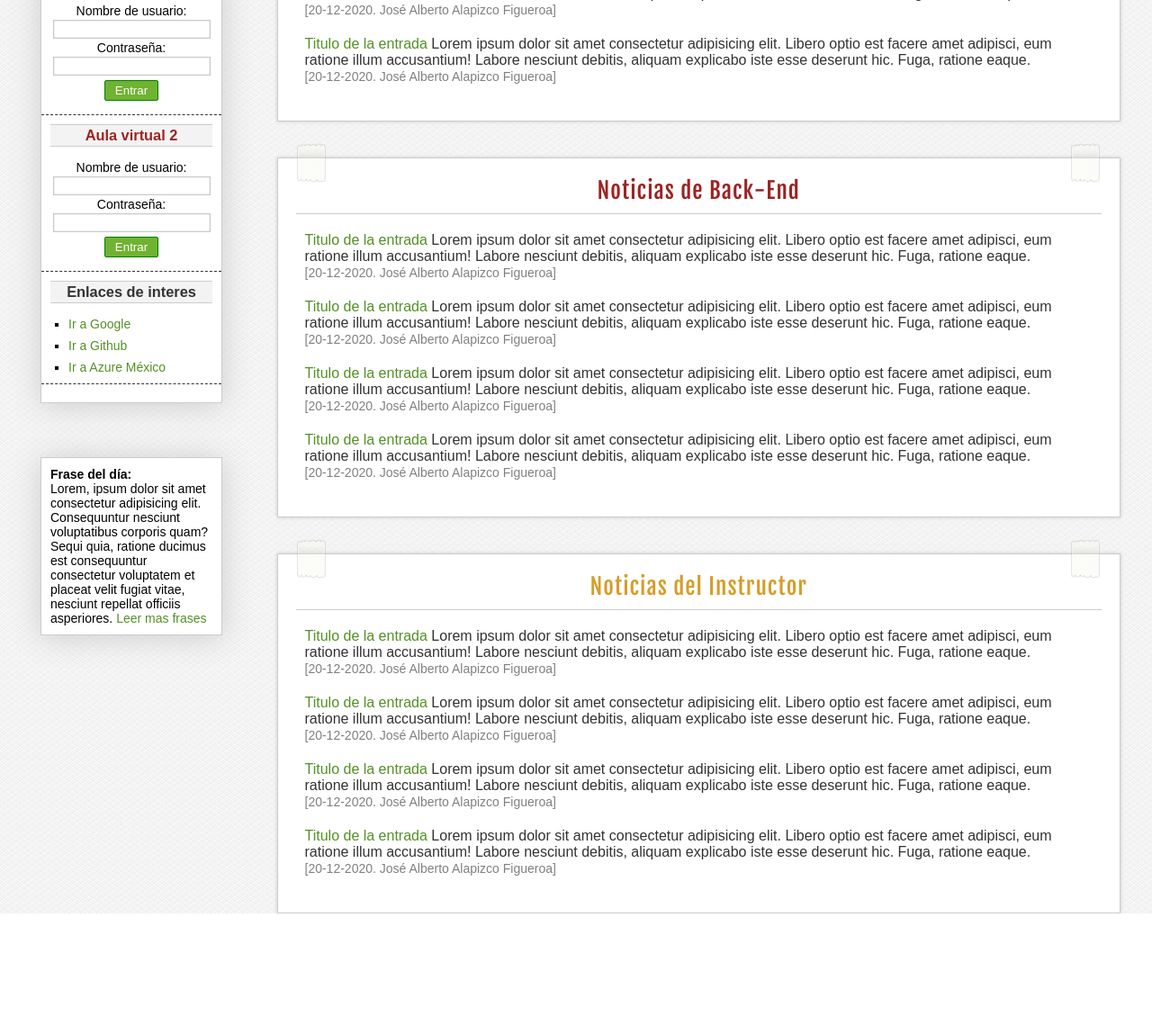
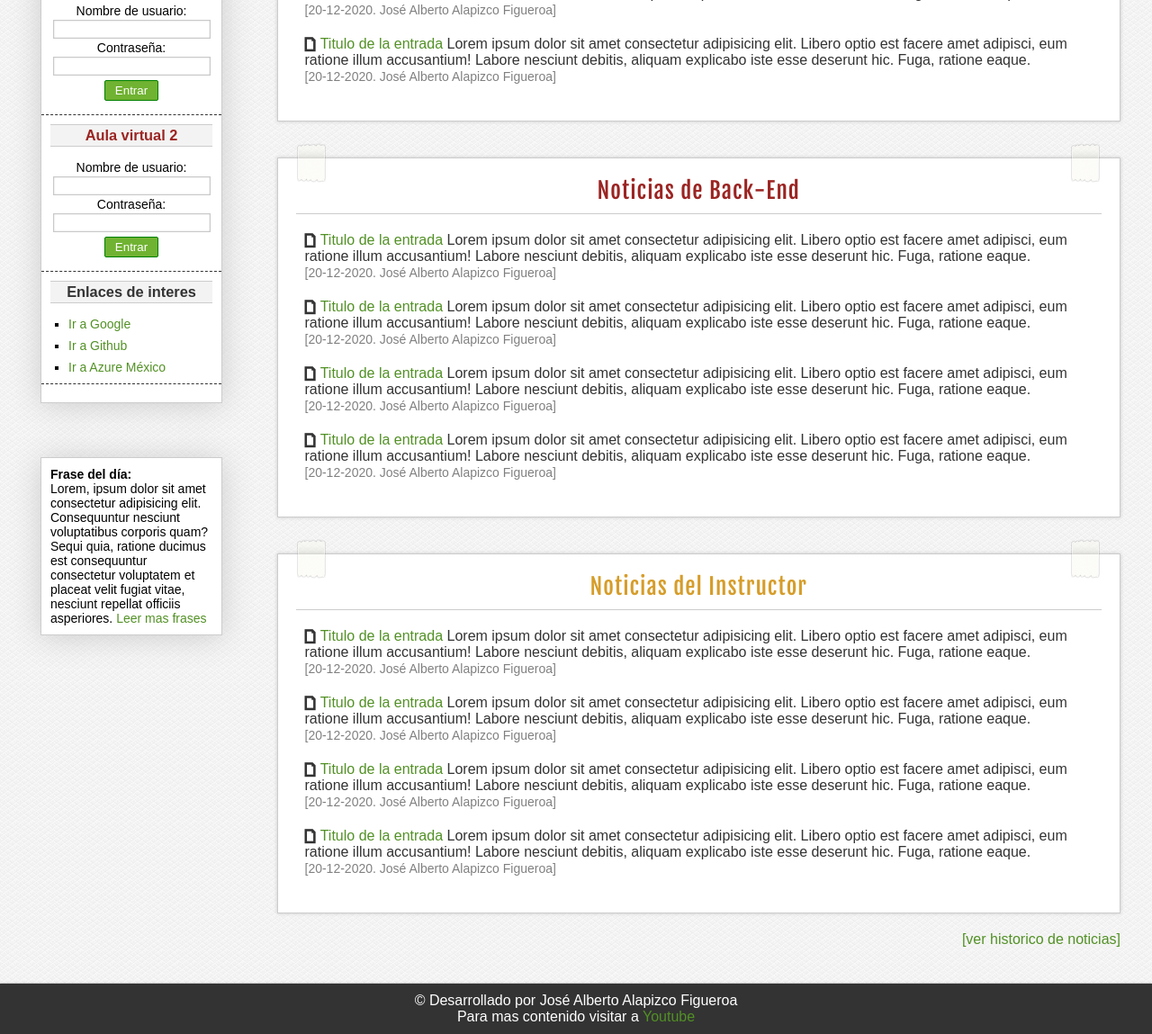
Before and after one commit to Kittcho/MaquetacionCSS, a plain HTML site: page index.html in a window 1280 px wide. Shown: the part 595-1744 px from the top of the page at 90% size. Before the commit the page ends 1610 px from the top, so only its background shows below. Drawn offline with Linux system fonts and the light colour scheme.

Commit message:
Página terminada

```diff
--- a/CSS/style.css
+++ b/CSS/style.css
@@ -11,6 +11,14 @@
 @font-face {
     font-family: "FjallaOne";
     src: url("fonts/FjallaOne-Regular.ttf") format("truetype");
+    font-weight: normal;
+    font-style: normal;
+}
+
+@font-face {
+    font-family: "websymbols";
+    src: url("fonts/websymbols-regular-webfont.svg#websymbolsRegular") format("svg"), url("fonts/websymbols-regular-webfont.eot");
+    src: url("fonts/websymbols-regular-webfont.eot?#iefix") format("embedded-opentype"), url("fonts/websymbols-regular-webfont.woff") format("woff"), url("fonts/websymbols-regular-webfont.ttf") format("truetype");
     font-weight: normal;
     font-style: normal;
 }
@@ -51,6 +59,13 @@ a:hover {
 
 .orange {
     color: #d69d2a !important;
+}
+
+.icon {
+    font-family: "websymbols";
+    float: left;
+    margin-right: 5px;
+    margin-block-end: -2px;
 }
 
 
@@ -379,3 +394,34 @@ button:active {
 #sections .stickerTwo {
     margin-left: 860px;
 }
+
+
+/* HISTORICO */
+
+.clearfix {
+    float: none;
+    clear: both;
+}
+
+#historia {
+    float: right;
+    margin-top: 20px;
+    margin-right: 20px;
+    font-family: sans-serif, Arial, Helvetica;
+}
+
+
+/* PIE DE PAGINA */
+
+footer {
+    width: 100%;
+    margin: 0px auto;
+    text-align: center;
+    margin-top: 40px;
+    background-color: #333333;
+    padding-top: 10px;
+    padding-bottom: 10px;
+    color: white;
+    font-family: sans-serif, Arial, Helvetica;
+    box-shadow: 0px 0px 2px gray;
+}
--- a/index.html
+++ b/index.html
@@ -165,6 +165,7 @@
                     Noticias de Front-End
                 </h2>
                 <article class="article">
+                    <span class="icon">a</span>
                     <p>
                         <a href="#">Titulo de la entrada</a> Lorem ipsum dolor sit amet consectetur adipisicing elit. Libero optio est facere amet adipisci, eum ratione illum accusantium! Labore nesciunt debitis, aliquam explicabo iste esse deserunt hic.
                         Fuga, ratione eaque.
@@ -173,6 +174,7 @@
                 </article>
 
                 <article class="article">
+                    <span class="icon">a</span>
                     <p>
                         <a href="#">Titulo de la entrada</a> Lorem ipsum dolor sit amet consectetur adipisicing elit. Libero optio est facere amet adipisci, eum ratione illum accusantium! Labore nesciunt debitis, aliquam explicabo iste esse deserunt hic.
                         Fuga, ratione eaque.
@@ -181,6 +183,7 @@
                 </article>
 
                 <article class="article">
+                    <span class="icon">a</span>
                     <p>
                         <a href="#">Titulo de la entrada</a> Lorem ipsum dolor sit amet consectetur adipisicing elit. Libero optio est facere amet adipisci, eum ratione illum accusantium! Labore nesciunt debitis, aliquam explicabo iste esse deserunt hic.
                         Fuga, ratione eaque.
@@ -189,6 +192,7 @@
                 </article>
 
                 <article class="article">
+                    <span class="icon">a</span>
                     <p>
                         <a href="#">Titulo de la entrada</a> Lorem ipsum dolor sit amet consectetur adipisicing elit. Libero optio est facere amet adipisci, eum ratione illum accusantium! Labore nesciunt debitis, aliquam explicabo iste esse deserunt hic.
                         Fuga, ratione eaque.
@@ -207,6 +211,7 @@
                     Noticias de Back-End
                 </h2>
                 <article class="article">
+                    <span class="icon">a</span>
                     <p>
                         <a href="#">Titulo de la entrada</a> Lorem ipsum dolor sit amet consectetur adipisicing elit. Libero optio est facere amet adipisci, eum ratione illum accusantium! Labore nesciunt debitis, aliquam explicabo iste esse deserunt hic.
                         Fuga, ratione eaque.
@@ -215,6 +220,7 @@
                 </article>
 
                 <article class="article">
+                    <span class="icon">a</span>
                     <p>
                         <a href="#">Titulo de la entrada</a> Lorem ipsum dolor sit amet consectetur adipisicing elit. Libero optio est facere amet adipisci, eum ratione illum accusantium! Labore nesciunt debitis, aliquam explicabo iste esse deserunt hic.
                         Fuga, ratione eaque.
@@ -223,6 +229,7 @@
                 </article>
 
                 <article class="article">
+                    <span class="icon">a</span>
                     <p>
                         <a href="#">Titulo de la entrada</a> Lorem ipsum dolor sit amet consectetur adipisicing elit. Libero optio est facere amet adipisci, eum ratione illum accusantium! Labore nesciunt debitis, aliquam explicabo iste esse deserunt hic.
                         Fuga, ratione eaque.
@@ -231,6 +238,7 @@
                 </article>
 
                 <article class="article">
+                    <span class="icon">a</span>
                     <p>
                         <a href="#">Titulo de la entrada</a> Lorem ipsum dolor sit amet consectetur adipisicing elit. Libero optio est facere amet adipisci, eum ratione illum accusantium! Labore nesciunt debitis, aliquam explicabo iste esse deserunt hic.
                         Fuga, ratione eaque.
@@ -249,6 +257,7 @@
                     Noticias del Instructor
                 </h2>
                 <article class="article">
+                    <span class="icon">a</span>
                     <p>
                         <a href="#">Titulo de la entrada</a> Lorem ipsum dolor sit amet consectetur adipisicing elit. Libero optio est facere amet adipisci, eum ratione illum accusantium! Labore nesciunt debitis, aliquam explicabo iste esse deserunt hic.
                         Fuga, ratione eaque.
@@ -257,6 +266,7 @@
                 </article>
 
                 <article class="article">
+                    <span class="icon">a</span>
                     <p>
                         <a href="#">Titulo de la entrada</a> Lorem ipsum dolor sit amet consectetur adipisicing elit. Libero optio est facere amet adipisci, eum ratione illum accusantium! Labore nesciunt debitis, aliquam explicabo iste esse deserunt hic.
                         Fuga, ratione eaque.
@@ -265,6 +275,7 @@
                 </article>
 
                 <article class="article">
+                    <span class="icon">a</span>
                     <p>
                         <a href="#">Titulo de la entrada</a> Lorem ipsum dolor sit amet consectetur adipisicing elit. Libero optio est facere amet adipisci, eum ratione illum accusantium! Labore nesciunt debitis, aliquam explicabo iste esse deserunt hic.
                         Fuga, ratione eaque.
@@ -273,6 +284,7 @@
                 </article>
 
                 <article class="article">
+                    <span class="icon">a</span>
                     <p>
                         <a href="#">Titulo de la entrada</a> Lorem ipsum dolor sit amet consectetur adipisicing elit. Libero optio est facere amet adipisci, eum ratione illum accusantium! Labore nesciunt debitis, aliquam explicabo iste esse deserunt hic.
                         Fuga, ratione eaque.
@@ -292,10 +304,20 @@
             <a href="#">Leer mas frases</a>
         </aside>
 
+        <div class="clearfix"></div>
+
+        <div id="historia">
+            <a href="#">[ver historico de noticias]</a>
+        </div>
 
     </div>
 
     <!-- Fin del contenido central -->
+    <div class="clearfix"></div>
+    <footer>
+        <p>&copy; Desarrollado por José Alberto Alapizco Figueroa</p>
+        <p>Para mas contenido visitar a <a href="https://www.youtube.com" target="_blank">Youtube</a></p>
+    </footer>
 
 </body>
 
```
